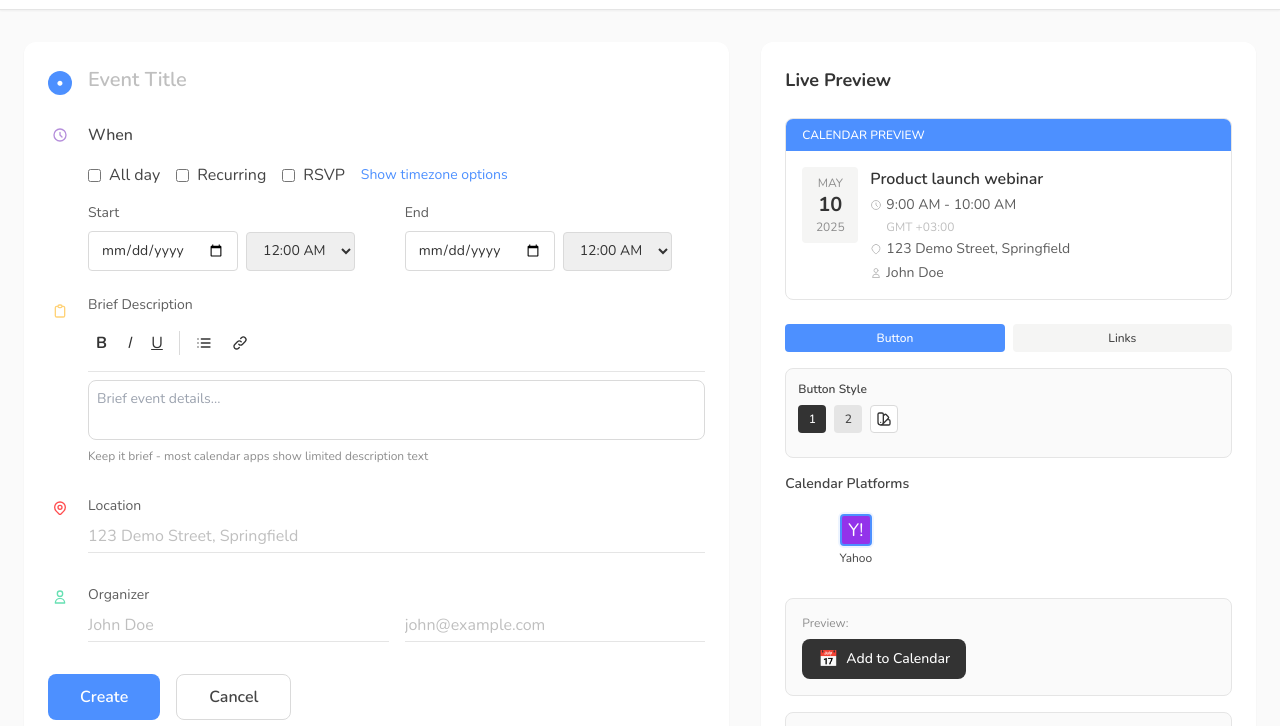
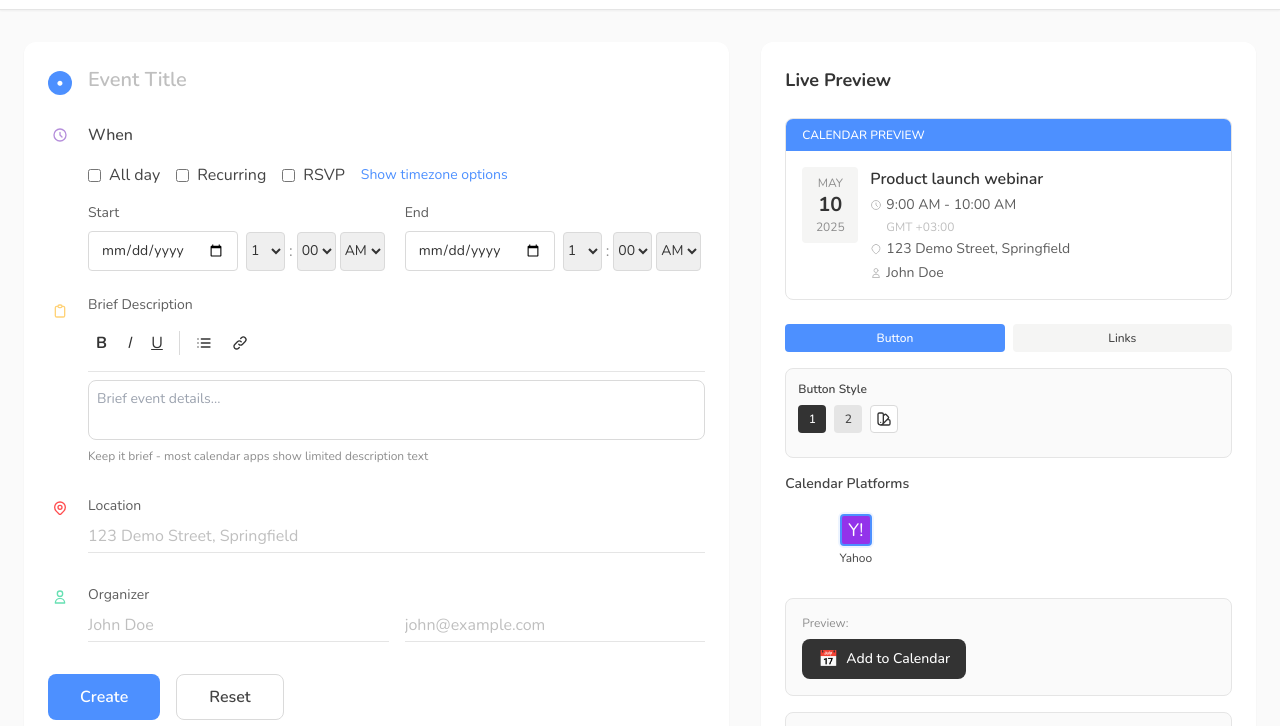
Before and after one commit to yakirgeffen/EasyCal, a website: page index.html in a window 1280 px wide. Shown: the part 59-785 px from the top of the page. Drawn offline with nearby package versions, Linux system fonts and the light colour scheme.

Commit message:
Replace Cancel button with Reset button

```diff
--- a/index.html
+++ b/index.html
@@ -226,56 +226,34 @@
             <label class="text-sm text-gray-600 block mb-2">Start</label>
             <div class="flex items-center gap-2">
               <input type="date" id="startDate" class="border border-gray-300 rounded px-3 py-2 focus:ring-primary focus:border-primary text-sm" />
-              <select id="startTime" class="border border-gray-300 rounded px-3 py-2 focus:ring-primary focus:border-primary text-sm">
-                <option value="00:00">12:00 AM</option>
-                <option value="00:30">12:30 AM</option>
-                <option value="01:00">1:00 AM</option>
-                <option value="01:30">1:30 AM</option>
-                <option value="02:00">2:00 AM</option>
-                <option value="02:30">2:30 AM</option>
-                <option value="03:00">3:00 AM</option>
-                <option value="03:30">3:30 AM</option>
-                <option value="04:00">4:00 AM</option>
-                <option value="04:30">4:30 AM</option>
-                <option value="05:00">5:00 AM</option>
-                <option value="05:30">5:30 AM</option>
-                <option value="06:00">6:00 AM</option>
-                <option value="06:30">6:30 AM</option>
-                <option value="07:00">7:00 AM</option>
-                <option value="07:30">7:30 AM</option>
-                <option value="08:00">8:00 AM</option>
-                <option value="08:30">8:30 AM</option>
-                <option value="09:00">9:00 AM</option>
-                <option value="09:30">9:30 AM</option>
-                <option value="10:00">10:00 AM</option>
-                <option value="10:30">10:30 AM</option>
-                <option value="11:00">11:00 AM</option>
-                <option value="11:30">11:30 AM</option>
-                <option value="12:00">12:00 PM</option>
-                <option value="12:30">12:30 PM</option>
-                <option value="13:00">1:00 PM</option>
-                <option value="13:30">1:30 PM</option>
-                <option value="14:00">2:00 PM</option>
-                <option value="14:30">2:30 PM</option>
-                <option value="15:00">3:00 PM</option>
-                <option value="15:30">3:30 PM</option>
-                <option value="16:00">4:00 PM</option>
-                <option value="16:30">4:30 PM</option>
-                <option value="17:00">5:00 PM</option>
-                <option value="17:30">5:30 PM</option>
-                <option value="18:00">6:00 PM</option>
-                <option value="18:30">6:30 PM</option>
-                <option value="19:00">7:00 PM</option>
-                <option value="19:30">7:30 PM</option>
-                <option value="20:00">8:00 PM</option>
-                <option value="20:30">8:30 PM</option>
-                <option value="21:00">9:00 PM</option>
-                <option value="21:30">9:30 PM</option>
-                <option value="22:00">10:00 PM</option>
-                <option value="22:30">10:30 PM</option>
-                <option value="23:00">11:00 PM</option>
-                <option value="23:30">11:30 PM</option>
-              </select>
+              <div class="flex items-center gap-1">
+                <select id="startHour" class="border border-gray-300 rounded px-2 py-2 focus:ring-primary focus:border-primary text-sm w-16">
+                  <option value="1">1</option>
+                  <option value="2">2</option>
+                  <option value="3">3</option>
+                  <option value="4">4</option>
+                  <option value="5">5</option>
+                  <option value="6">6</option>
+                  <option value="7">7</option>
+                  <option value="8">8</option>
+                  <option value="9">9</option>
+                  <option value="10">10</option>
+                  <option value="11">11</option>
+                  <option value="12">12</option>
+                </select>
+                <span class="text-gray-500">:</span>
+                <select id="startMinute" class="border border-gray-300 rounded px-2 py-2 focus:ring-primary focus:border-primary text-sm w-16">
+                  <option value="00">00</option>
+                  <option value="15">15</option>
+                  <option value="30">30</option>
+                  <option value="45">45</option>
+                </select>
+                <select id="startAmPm" class="border border-gray-300 rounded px-2 py-2 focus:ring-primary focus:border-primary text-sm w-16">
+                  <option value="AM">AM</option>
+                  <option value="PM">PM</option>
+                </select>
+                <input type="hidden" id="startTime" value="09:00">
+              </div>
             </div>
           </div>
 
@@ -284,56 +262,34 @@
             <label class="text-sm text-gray-600 block mb-2">End</label>
             <div class="flex items-center gap-2">
               <input type="date" id="endDate" class="border border-gray-300 rounded px-3 py-2 focus:ring-primary focus:border-primary text-sm" />
-              <select id="endTime" class="border border-gray-300 rounded px-3 py-2 focus:ring-primary focus:border-primary text-sm">
-                <option value="00:00">12:00 AM</option>
-                <option value="00:30">12:30 AM</option>
-                <option value="01:00">1:00 AM</option>
-                <option value="01:30">1:30 AM</option>
-                <option value="02:00">2:00 AM</option>
-                <option value="02:30">2:30 AM</option>
-                <option value="03:00">3:00 AM</option>
-                <option value="03:30">3:30 AM</option>
-                <option value="04:00">4:00 AM</option>
-                <option value="04:30">4:30 AM</option>
-                <option value="05:00">5:00 AM</option>
-                <option value="05:30">5:30 AM</option>
-                <option value="06:00">6:00 AM</option>
-                <option value="06:30">6:30 AM</option>
-                <option value="07:00">7:00 AM</option>
-                <option value="07:30">7:30 AM</option>
-                <option value="08:00">8:00 AM</option>
-                <option value="08:30">8:30 AM</option>
-                <option value="09:00">9:00 AM</option>
-                <option value="09:30">9:30 AM</option>
-                <option value="10:00">10:00 AM</option>
-                <option value="10:30">10:30 AM</option>
-                <option value="11:00">11:00 AM</option>
-                <option value="11:30">11:30 AM</option>
-                <option value="12:00">12:00 PM</option>
-                <option value="12:30">12:30 PM</option>
-                <option value="13:00">1:00 PM</option>
-                <option value="13:30">1:30 PM</option>
-                <option value="14:00">2:00 PM</option>
-                <option value="14:30">2:30 PM</option>
-                <option value="15:00">3:00 PM</option>
-                <option value="15:30">3:30 PM</option>
-                <option value="16:00">4:00 PM</option>
-                <option value="16:30">4:30 PM</option>
-                <option value="17:00">5:00 PM</option>
-                <option value="17:30">5:30 PM</option>
-                <option value="18:00">6:00 PM</option>
-                <option value="18:30">6:30 PM</option>
-                <option value="19:00">7:00 PM</option>
-                <option value="19:30">7:30 PM</option>
-                <option value="20:00">8:00 PM</option>
-                <option value="20:30">8:30 PM</option>
-                <option value="21:00">9:00 PM</option>
-                <option value="21:30">9:30 PM</option>
-                <option value="22:00">10:00 PM</option>
-                <option value="22:30">10:30 PM</option>
-                <option value="23:00">11:00 PM</option>
-                <option value="23:30">11:30 PM</option>
-              </select>
+              <div class="flex items-center gap-1">
+                <select id="endHour" class="border border-gray-300 rounded px-2 py-2 focus:ring-primary focus:border-primary text-sm w-16">
+                  <option value="1">1</option>
+                  <option value="2">2</option>
+                  <option value="3">3</option>
+                  <option value="4">4</option>
+                  <option value="5">5</option>
+                  <option value="6">6</option>
+                  <option value="7">7</option>
+                  <option value="8">8</option>
+                  <option value="9">9</option>
+                  <option value="10">10</option>
+                  <option value="11">11</option>
+                  <option value="12">12</option>
+                </select>
+                <span class="text-gray-500">:</span>
+                <select id="endMinute" class="border border-gray-300 rounded px-2 py-2 focus:ring-primary focus:border-primary text-sm w-16">
+                  <option value="00">00</option>
+                  <option value="15">15</option>
+                  <option value="30">30</option>
+                  <option value="45">45</option>
+                </select>
+                <select id="endAmPm" class="border border-gray-300 rounded px-2 py-2 focus:ring-primary focus:border-primary text-sm w-16">
+                  <option value="AM">AM</option>
+                  <option value="PM">PM</option>
+                </select>
+                <input type="hidden" id="endTime" value="10:00">
+              </div>
             </div>
           </div>
         </div>
@@ -452,8 +408,8 @@
         <button id="createButton" class="bg-primary hover:bg-primary-hover text-white font-semibold px-8 py-2.5 rounded-lg transition-all">
           Create
         </button>
-        <button id="cancelButton" class="border border-gray-300 text-gray-700 hover:bg-gray-50 font-semibold px-8 py-2.5 rounded-lg transition-all">
-          Cancel
+        <button id="resetButton" class="border border-gray-300 text-gray-700 hover:bg-gray-50 font-semibold px-8 py-2.5 rounded-lg transition-all">
+          Reset
         </button>
       </div>
     </div>
--- a/script.js
+++ b/script.js
@@ -126,7 +126,7 @@ class EasyCalApp {
     this.elements.copyButton = $('copyButton');
     this.elements.mainCopyButton = $('mainCopyButton');
     this.elements.createButton = $('createButton');
-    this.elements.cancelButton = $('cancelButton');
+    this.elements.resetButton = $('resetButton');
     this.elements.saveButton = $('saveButton');
     this.elements.shareButton = $('shareButton');
     this.elements.shareDropdown = $('shareDropdown');
@@ -182,7 +182,7 @@ class EasyCalApp {
     this.elements.copyButton.addEventListener('click', () => this.copyManager.copyCode());
     this.elements.mainCopyButton.addEventListener('click', () => this.copyManager.copyCode());
     this.elements.createButton.addEventListener('click', () => this.formManager.handleCreate());
-    this.elements.cancelButton.addEventListener('click', () => this.formManager.handleCancel());
+    this.elements.resetButton.addEventListener('click', () => this.formManager.handleReset());
     this.elements.saveButton.addEventListener('click', () => this.formManager.handleSave());
     this.elements.shareButton.addEventListener('click', () => this.uiManager.toggleShareDropdown());
 
@@ -644,9 +644,9 @@ class FormManager {
   }
 
   /**
-   * Handle cancel button click
+   * Handle reset button click
    */
-  handleCancel() {
+  handleReset() {
     // Reset form to default values
     this.resetForm();
   }
```
